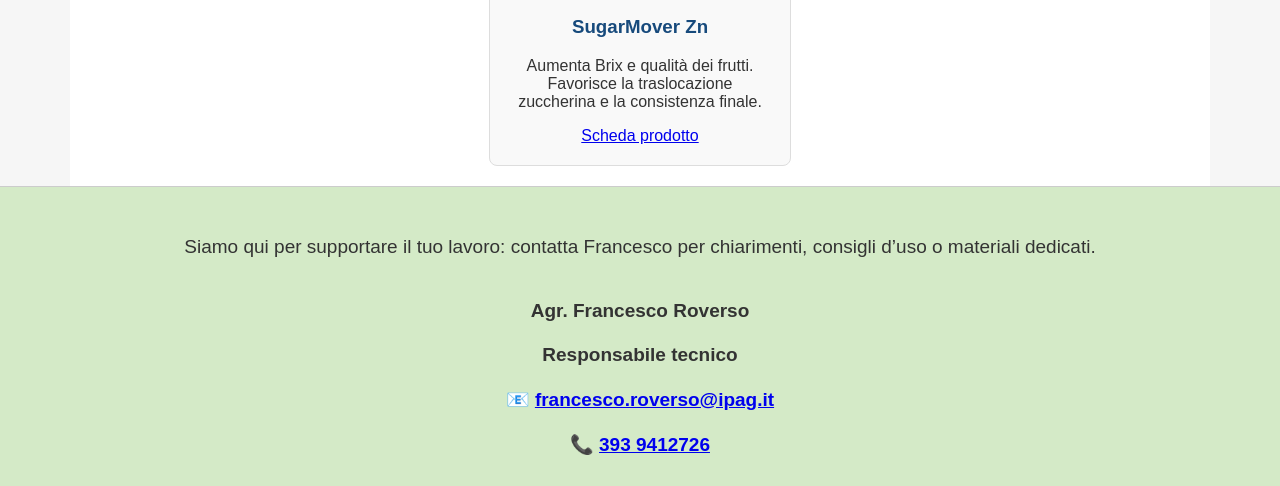
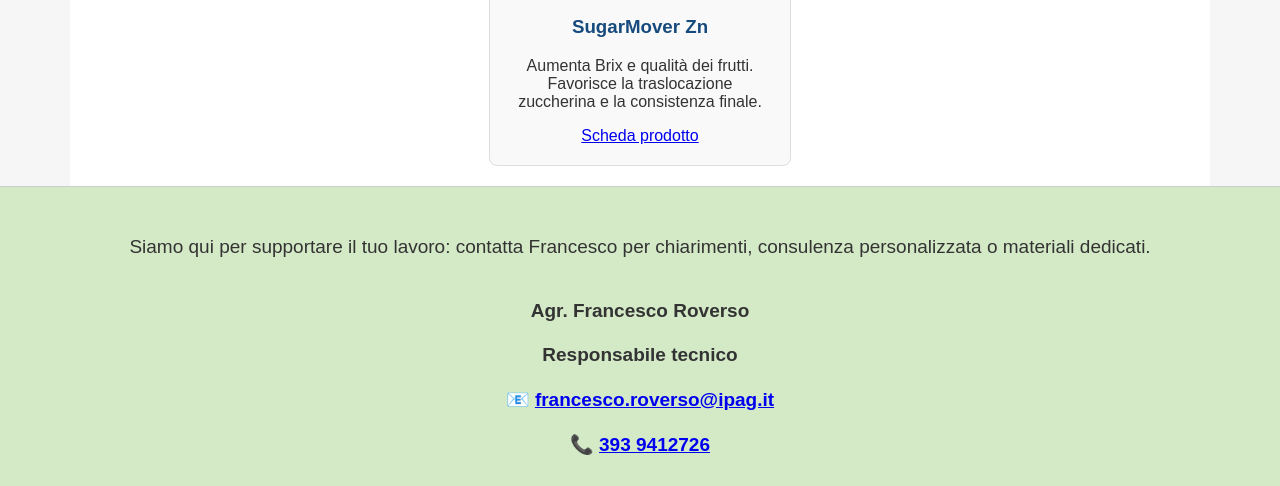
Before and after one commit to Ipag2025/Corteva_Biologicals, a plain HTML site: page index.html in a window 1280 px wide. Shown: the part 1000-1486 px from the top of the page. Drawn offline with Linux system fonts and the light colour scheme.

Commit message:
Update index.html

```diff
--- a/index.html
+++ b/index.html
@@ -81,7 +81,7 @@
   </section>
 
     <section class="footer">
-    <p>Siamo qui per supportare il tuo lavoro: contatta Francesco per chiarimenti, consigli d’uso o materiali dedicati.</p>
+    <p>Siamo qui per supportare il tuo lavoro: contatta Francesco per chiarimenti, consulenza personalizzata o materiali dedicati.</p>
     <div class="contact">
       Agr. Francesco Roverso<br>
       Responsabile tecnico<br>
```
